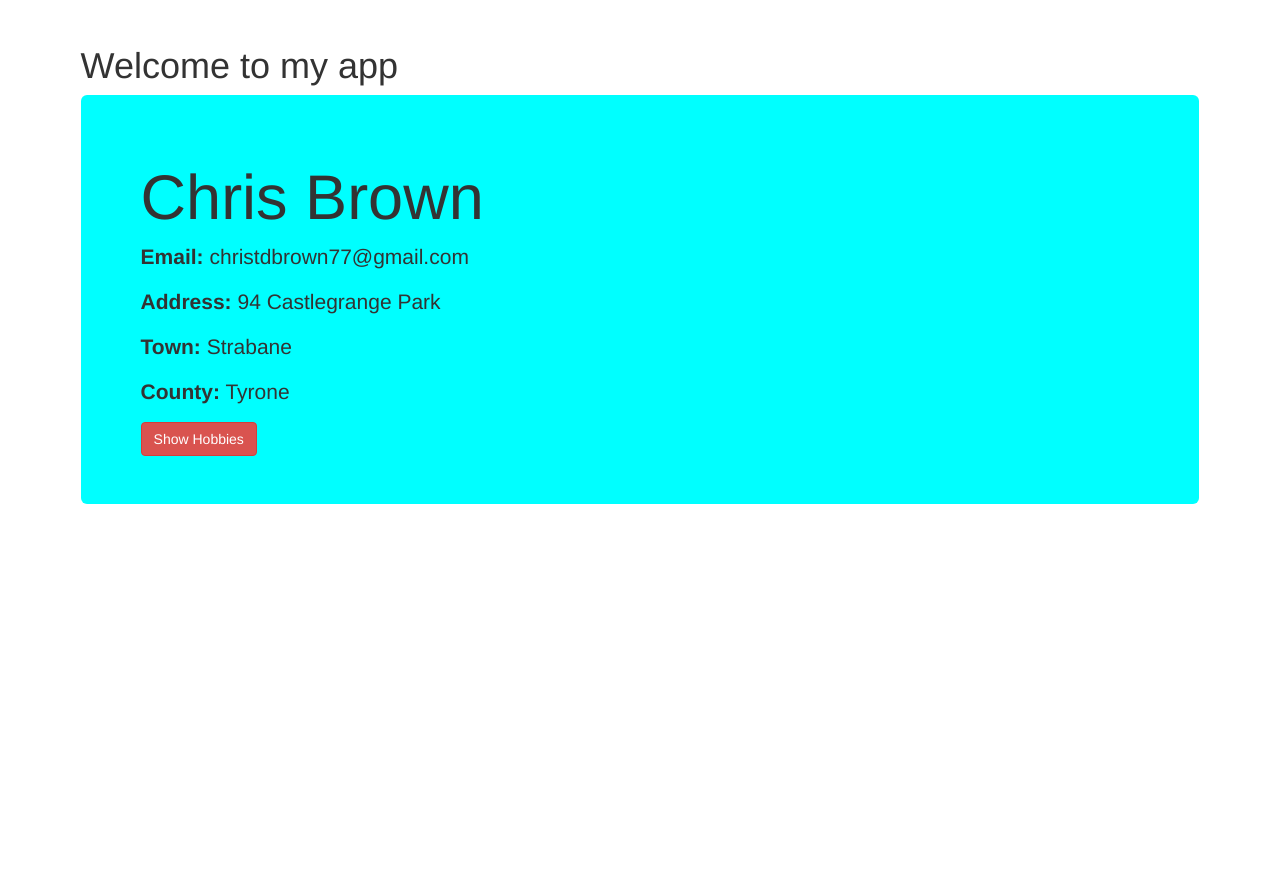
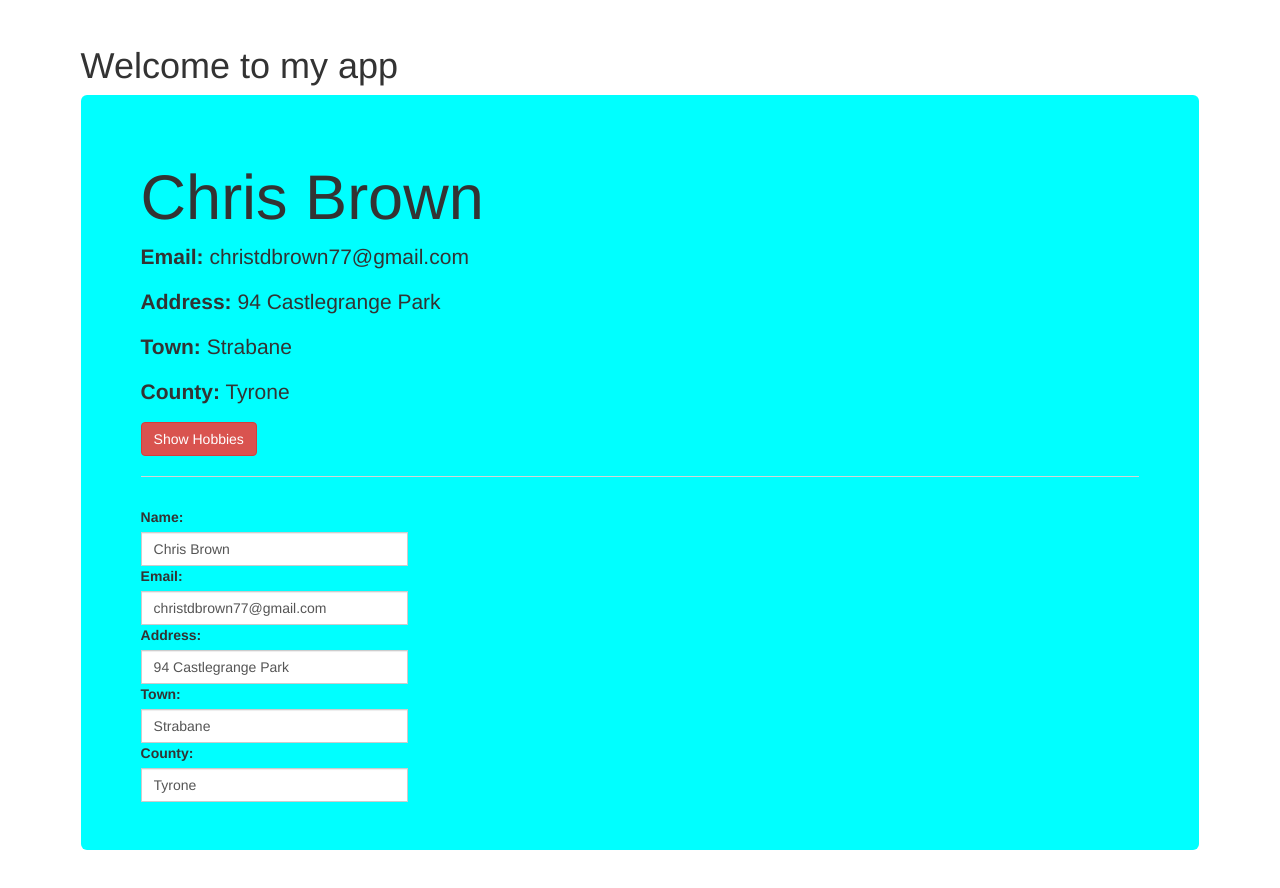
Before and after one commit to christdbrown77/GitHub-Repo, an Angular app in the folder myApp/: page / in a window 1280 px wide. Shown: the top 888 px of the page. Before the commit the page ends 800 px from the top, so only its background shows below. Built offline with nearby package versions, Linux system fonts and the light colour scheme.

Commit message:
Commit 2

```diff
--- a/myApp/src/app/app.module.ts
+++ b/myApp/src/app/app.module.ts
@@ -1,5 +1,6 @@
 import { BrowserModule } from '@angular/platform-browser';
 import { NgModule } from '@angular/core';
+import { FormsModule} from '@angular/forms';
 
 
 import { AppComponent } from './app.component';
@@ -12,7 +13,7 @@ import { UserComponent } from './user/user.component';
     UserComponent
   ],
   imports: [
-    BrowserModule
+    BrowserModule, FormsModule
   ],
   providers: [],
   bootstrap: [AppComponent]
--- a/myApp/src/app/user/user.component.css
+++ b/myApp/src/app/user/user.component.css
@@ -2,6 +2,6 @@
   background-color: aqua;
 }
 
-.hobbies{
+.toppadding{
   padding-top: 1%;
 }
--- a/myApp/src/app/user/user.component.html
+++ b/myApp/src/app/user/user.component.html
@@ -7,10 +7,37 @@
 
   <button class="btn btn-danger" (click)="showHobbyList()">{{showHobbies ? "Hide Hobbies" : "Show Hobbies"}}</button>
 
-  <div class="hobbies" *ngIf="showHobbies">
+  <hr>
+
+  <div class="toppadding" *ngIf="showHobbies">
     <h3>Hobbies</h3>
     <ul class="list-group">
-      <li class="list-group-item" *ngFor="let hobby of hobbies">{{ hobby }}</li>
+      <li class="list-group-item" *ngFor="let hobby of hobbies; let i = index ">
+        {{ hobby }} <button class=" pull-right" (click)="deleteHobby(i)">x</button>
+      </li>
     </ul>
+    <form (submit)="addHobby(hobby.value)">
+        <label>Add Hobby:</label>
+        <input type="text" class="form-control" #hobby ><br>
+    </form>
+
+    <hr>
   </div>
+
+  <form class="toppadding">
+      <div class="input-group">
+        <label>Name:</label>
+        <input type="text" class="form-control" name="name" [(ngModel)]="name"><br>
+        <label>Email:</label>
+        <input type="text" class="form-control" name="email" [(ngModel)]="email"><br>
+        <label>Address:</label>
+        <input type="text" class="form-control" name="address" [(ngModel)]="address.street"><br>
+        <label>Town:</label>
+        <input type="text" class="form-control" name="town" [(ngModel)]="address.town"><br>
+        <label>County:</label>
+        <input type="text" class="form-control" name="county" [(ngModel)]="address.county"><br>
+      </div>
+    </form>
+
+
 </div>
--- a/myApp/src/app/user/user.component.ts
+++ b/myApp/src/app/user/user.component.ts
@@ -25,6 +25,14 @@ export class UserComponent implements OnInit {
     }
   }
 
+  addHobby(hobby) {
+    this.hobbies.push(hobby);
+  }
+
+  deleteHobby(i) {
+    this.hobbies.splice(i, 1);
+  }
+
   constructor() { }
 
   ngOnInit() {
```
Also changed, not shown: myApp/src/app/postservice.service.ts (added, +8 -0 lines), 1 other file (tests, documents, lock files or other folders).
